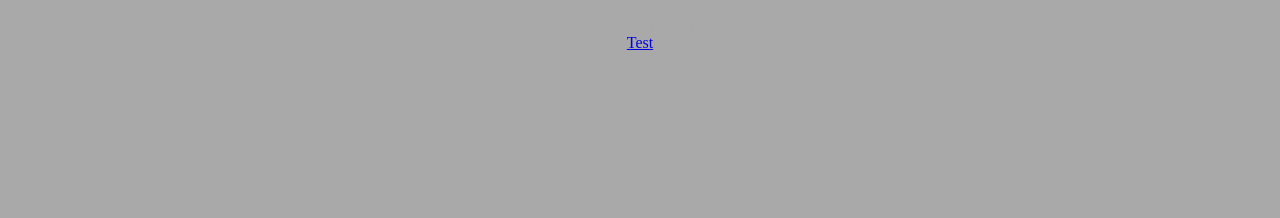
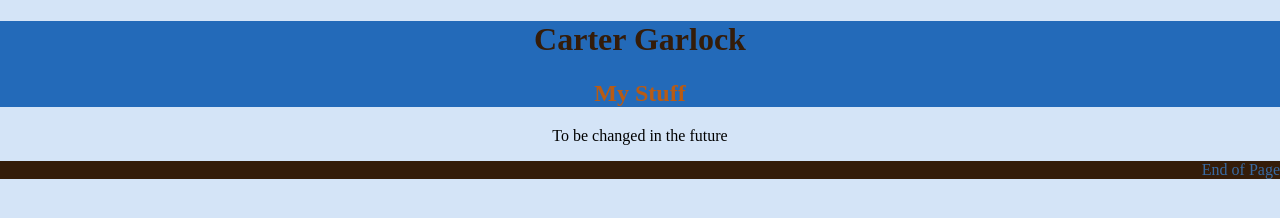
Before and after one commit to csgarlock/csgarlock.github.io, a plain HTML site: page index.html in a window 1280 px wide. Drawn offline with Linux system fonts and the light colour scheme.

Commit message:
Changed stuff

```diff
--- a/index.html
+++ b/index.html
@@ -2,12 +2,23 @@
 <html>
 	<head>
 		<title>My Amazing Site</title>
+		<meta name="viewport" content="width=device-width, initial-scale=1.0">
 		<link rel="stylesheet" type="text/css" href="/style.css">
 	</head>
+	<header>
+	  <h1>
+	    Carter Garlock
+	  </h1>
+	  <h2>
+	    My Stuff
+	  </h2>
+	</header>
 	<body>
-		<p align="center">To be changed in the future
-			<br>
-			<a href="Stuff.html">Test</a>
+		<p align="center">
+		  To be changed in the future
 		</p>
 	</body>
+	<footer>
+	  End of Page
+	</footer>
 </html>
--- a/style.css
+++ b/style.css
@@ -1,4 +1,32 @@
+footer {
+  background-color: #341C09;
+  color: #386AA3;
+  margin: 0;
+  text-align: right;
+}
+
 body {
-	background-color: darkgrey;
-	color: darkgrey;
+	background-color: #D4E4F7;
+	margin-top: 0;
+	padding-top: 0;
+	padding: 0;
+	margin-bottom: 0;
+	margin: 0;
 }
+
+nav {
+  text-align: left;
+}
+
+header {
+  background-color: #236AB9;
+  text-align: center;
+  margin: 0;
+}
+h1 {
+  color: #341C09;
+}
+
+h2 {
+  color: #B85B14;
+}
```
Also changed, not shown: 404.html (deleted, +0 -12 lines), Stuff.html (deleted, +0 -10 lines).
